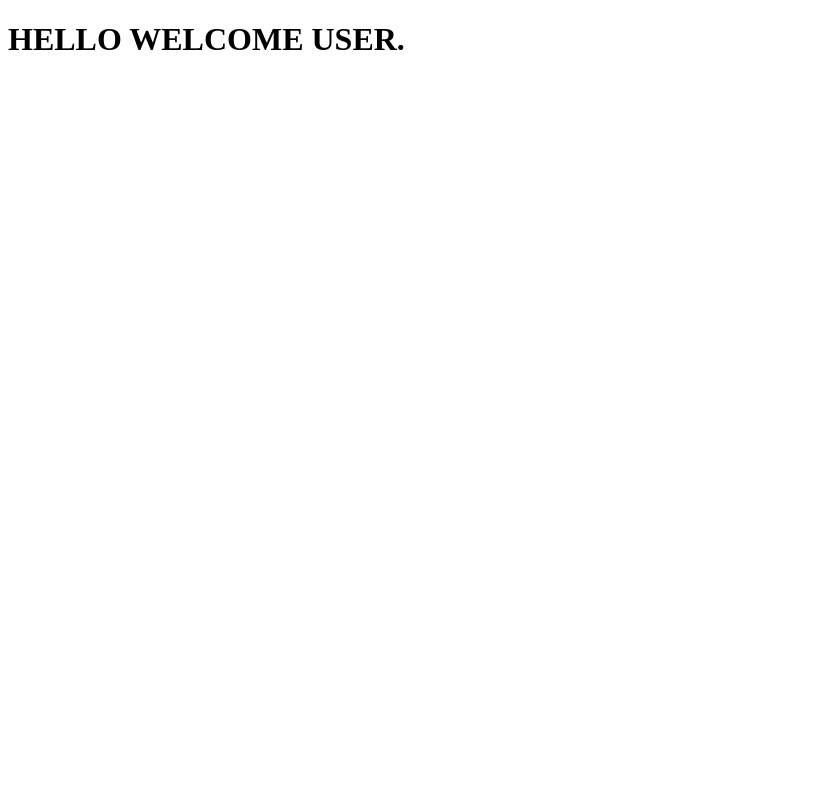
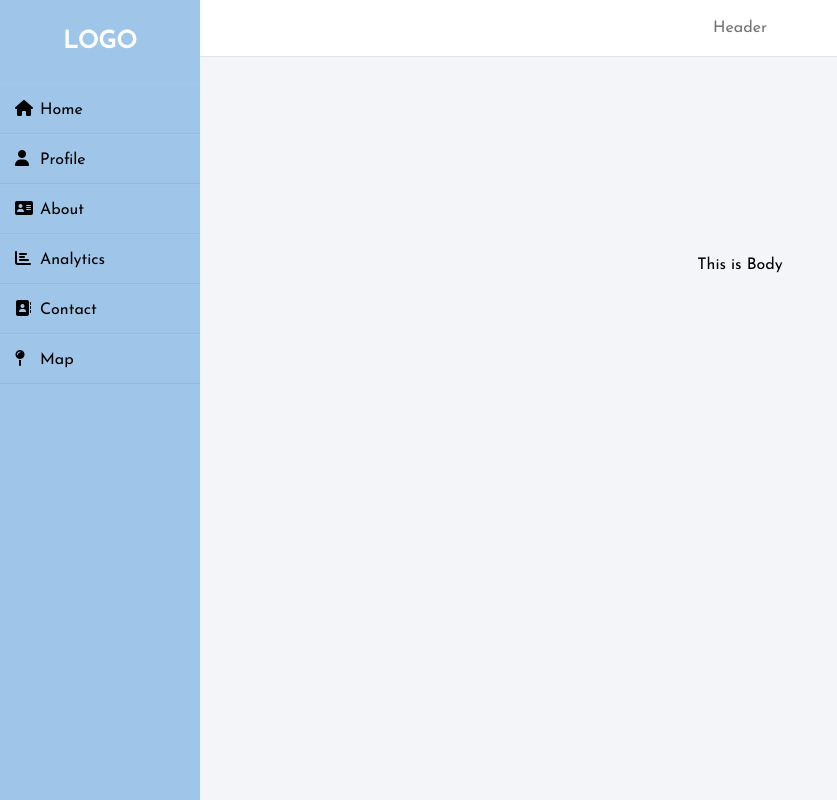
Before and after one commit to xxredgie/Activity, a website: page welcome.html in a window 1280 px wide. Shown: the whole page, without its empty margins (0-837 px from the left). Drawn offline with Linux system fonts and the light colour scheme.

Commit message:
modified welcome page

```diff
--- /dev/null
+++ b/dashboardcss/style.css
@@ -0,0 +1,77 @@
+@import url('https://fonts.googleapis.com/css?family=Josefin+Sans&display=swap');
+
+*{
+  margin: 0;
+  padding: 0;
+  box-sizing: border-box;
+  list-style: none;
+  text-decoration: none;
+  font-family: 'Josefin Sans', sans-serif;
+}
+
+body{
+   background-color: #f3f5f9;
+}
+
+.wrapper{
+  display: flex;
+  position: relative;
+}
+
+.wrapper .sidebar{
+  width: 200px;
+  height: 100%;
+  background: #9fc5e8;
+  padding: 30px 0px;
+  position: fixed;
+}
+
+.wrapper .sidebar h2{
+  color: #fff;
+  text-transform: uppercase;
+  text-align: center;
+  margin-bottom: 30px;
+}
+
+.wrapper .sidebar ul li{
+  padding: 15px;
+  border-bottom: 1px solid #bdb8d7;
+  border-bottom: 1px solid rgba(0,0,0,0.05);
+  border-top: 1px solid rgba(255,255,255,0.05);
+}
+
+.wrapper .sidebar ul li a{
+  color: black;
+  display: block;
+}
+
+.wrapper .sidebar ul li a .fas{
+  width: 25px;
+}
+
+.wrapper .sidebar ul li:hover{
+  background-color: #AAB4BE;
+}
+
+.wrapper .top-header{
+  width: 100%;
+  margin-left: 200px;
+}
+
+.wrapper .top-header .header{
+  padding: 20px;
+  background: #fff;
+  color: #717171;
+  border-bottom: 1px solid #e0e4e8;
+  text-align: center;
+}
+
+.wrapper .top-header .body{
+  margin: 200px;
+  color: black;
+  text-align: center;
+}
+
+.wrapper .top-header .body div{
+  margin-bottom: 20px;
+}
--- a/valid.js
+++ b/valid.js
@@ -15,7 +15,7 @@ function validate(){
 
     if(password.value.length >= 8){
         alert("Login Succesfull");
-        window.location.replace("welcome.html");
+        window.location.replace("dashboard/dashboard.html");
         return false;
     }
     else{
--- a/welcome.html
+++ b/welcome.html
@@ -1,12 +1,31 @@
 <!DOCTYPE html>
 <html lang="en">
 <head>
-    <meta charset="UTF-8">
-    <meta http-equiv="X-UA-Compatible" content="IE=edge">
-    <meta name="viewport" content="width=device-width, initial-scale=1.0">
-    <title>Home</title>
+	<meta charset="UTF-8">
+	<title>Welcome</title>
+	<link rel="stylesheet" href="/dashboardcss/style.css">
+	<script src="https://kit.fontawesome.com/b99e675b6e.js"></script>
 </head>
 <body>
-    <h1>HELLO WELCOME USER.</h1>
+
+<div class="wrapper">
+    <div class="sidebar">
+        <h2>LOGO</h2>
+        <ul>
+            <li><a href="#"><i class="fas fa-home"></i>Home</a></li>
+            <li><a href="#"><i class="fas fa-user"></i>Profile</a></li>
+            <li><a href="#"><i class="fas fa-address-card"></i>About</a></li>
+            <li><a href="#"><i class="fas fa-chart-bar"></i>Analytics</a></li>
+            <li><a href="#"><i class="fas fa-address-book"></i>Contact</a></li>
+            <li><a href="#"><i class="fas fa-map-pin"></i>Map</a></li>
+        </ul>
+    </div>
+    <div class="top-header">
+        <div class="header">Header</div>
+        <div class="body">
+           <div>This is Body</div>
+        </div>
+    </div>
+</div>
 </body>
 </html>
```
